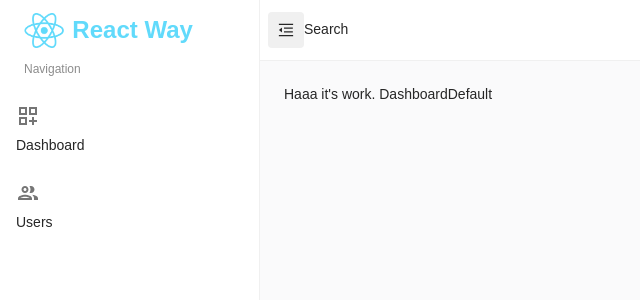
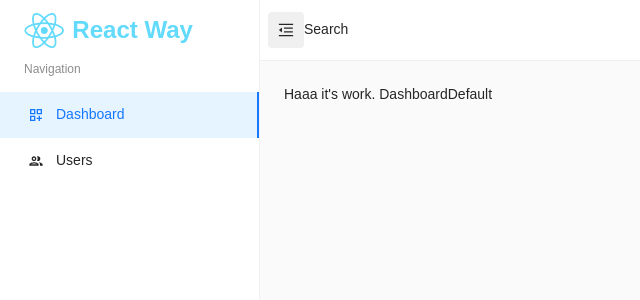
Before and after one commit to vladislavponomaryov/Rway, a React (Create React App) app: page / in a window 1280 px wide. Both pictures are taken after a click on the button "open drawer". Shown: the top 300 px of the page, without its empty margins (0-640 px from the left). Built offline with nearby package versions, Linux system fonts and the light colour scheme.

Commit message:
Add styles and logics in navigation components

```diff
--- a/src/layout/MainLayout/Drawer/DrawerContent/Navigation/NavItem.js
+++ b/src/layout/MainLayout/Drawer/DrawerContent/Navigation/NavItem.js
@@ -1,20 +1,115 @@
-import {Box, ListItemButton, ListItemIcon, ListItemText, Typography} from "@mui/material";
-
-//{item.title && item.url}
+import {ListItemButton, ListItemIcon, ListItemText, Typography, useTheme} from "@mui/material";
+import {useDispatch, useSelector} from "react-redux";
+import {forwardRef, useEffect} from "react";
+import {activeItem} from "../../../../../store/reducers/menu";
+import {Link} from "react-router-dom";
 
 const NavItem = ({item, level}) => {
+
+    const theme = useTheme()
+    const dispatch = useDispatch()
+    const menu = useSelector(state => state.menu)
+    const {drawerOpen, openItem} = menu
+
+    let itemTarget = '_self'
+
+    let listItemProps = {
+        component: forwardRef((props, ref) => <Link ref={ref} {...props} to={item.url} target={itemTarget}/>)
+    }
+
+    const itemHandler = (id) => {
+        dispatch(activeItem({openItem: [id]}))
+    }
+
+    const Icon = item.icon
+    const itemIcon = item.icon ? <Icon style={{fontSize: drawerOpen ? '1rem' : '1.25rem'}}/> : false
+
+    const isSelected = openItem.findIndex((id) => id === item.id) > -1
+
+    useEffect(() => {
+        const currentIndex = document.location.pathname
+            .toString()
+            .split('/')
+            .findIndex((id) => id === item.id)
+        if (currentIndex > -1) {
+            dispatch(activeItem({openItem: [item.id]}))
+        }
+    }, [])
+
+    const textColor = 'text.primary'
+    const iconSelectedColor = 'primary.main'
+
     return (
-        <ListItemButton>
-            <ListItemText>
-                { item.icon && (
-                    <ListItemIcon>
-                        <Box component={item.icon}/>
-                    </ListItemIcon>
-                )}
-                <Typography>
-                    {item.title}
-                </Typography>
-            </ListItemText>
+        <ListItemButton
+            {...listItemProps}
+            onClick={() => itemHandler(item.id)}
+            selected={isSelected}
+            sx={{
+                zIndex: 1201,
+                pl: drawerOpen ? `${level * 28}px` : 1.5,
+                py: !drawerOpen && level === 1 ? 1.25 : 1,
+                ...(drawerOpen && {
+                    '&:hover': {
+                        bgcolor: 'primary.lighter'
+                    },
+                    '&.Mui-selected': {
+                        bgcolor: 'primary.lighter',
+                        borderRight: `2px solid ${theme.palette.primary.main}`,
+                        color: iconSelectedColor,
+                        '&:hover': {
+                            color: iconSelectedColor,
+                            bgcolor: 'primary.lighter'
+                        }
+                    }
+                }),
+                ...(!drawerOpen && {
+                    '&:hover': {
+                        bgcolor: 'transparent'
+                    },
+                    '&.Mui-selected': {
+                        '&:hover': {
+                            bgcolor: 'transparent'
+                        },
+                        bgcolor: 'transparent'
+                    }
+                })
+            }}
+        >
+            {itemIcon && (
+                <ListItemIcon
+                    sx={{
+                        minWidth: 28,
+                        color: isSelected ? iconSelectedColor : textColor,
+                        ...(!drawerOpen && {
+                            borderRadius: 1.5,
+                            width: 36,
+                            height: 36,
+                            alignItems: 'center',
+                            justifyContent: 'center',
+                            '&:hover': {
+                                bgcolor: 'secondary.lighter'
+                            }
+                        }),
+                        ...(!drawerOpen &&
+                            isSelected && {
+                                bgcolor: 'primary.lighter',
+                                '&:hover': {
+                                    bgcolor: 'primary.lighter'
+                                }
+                            })
+                    }}
+                >
+                    {itemIcon}
+                </ListItemIcon>
+            )}
+            {(drawerOpen || (!drawerOpen && level !== 1)) && (
+                <ListItemText primary={
+                    <Typography variant='h6' sx={{color: isSelected ? iconSelectedColor : textColor}}>
+                        {item.title}
+                    </Typography>
+                }/>
+
+            )}
         </ListItemButton>
     )
 }
--- a/src/layout/MainLayout/Drawer/index.js
+++ b/src/layout/MainLayout/Drawer/index.js
@@ -3,9 +3,9 @@ import {Box, Drawer, useMediaQuery, useTheme} from "@mui/material";
 import {useMemo} from "react";
 import DrawerHeader from "./DrawerHeader";
 import MiniDrawerStyled from "./MiniDrawerStyled";
+import {drawerWidth} from "../../../config";
 
 const MainDrawer = ({ open, handleDrawerToggle, window}) => {
-
     const theme = useTheme()
     const matchDownMD = useMediaQuery(theme.breakpoints.down('lg'))
 
@@ -26,6 +26,20 @@ const MainDrawer = ({ open, handleDrawerToggle, window}) => {
             ) : (
                 <Drawer
                     container={container}
+                    variant='temporary'
+                    open={open}
+                    onClose={handleDrawerToggle}
+                    ModalProps={{keepMounted: true}}
+                    sx={{
+                        display: { xs: 'block', lg: 'none'},
+                        '& .MuiDrawer-paper': {
+                            boxSizing: 'border-box',
+                            width: drawerWidth,
+                            borderRight: `1px solid ${theme.palette.divider}`,
+                            backgroundImage: 'none',
+                            boxShadow: 'inherit'
+                        }
+                    }}
                 >
                     {open && <DrawerHeader open={open}/>}
                     {open && <DrawerContent/>}
```
Also changed, not shown: src/layout/MainLayout/Drawer/DrawerContent/Navigation/NavGroup.js (+6 -3 lines).
